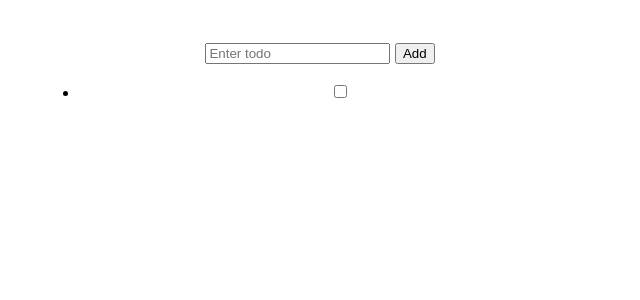
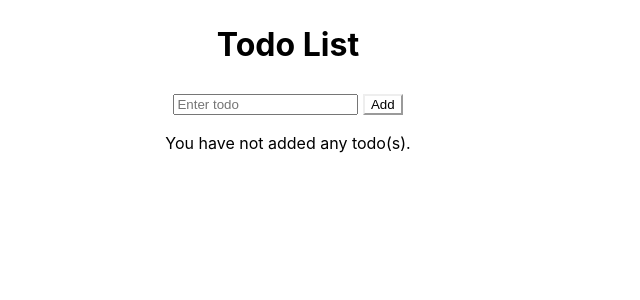
Before and after one commit to kevinvantus/svelte-todo-app, a Svelte app: page / in a window 1280 px wide. Shown: the top 300 px of the page, without its empty margins (0-640 px from the left). Built offline with nearby package versions, Linux system fonts and the light colour scheme.

Commit message:
validate new todo, add to list and render

```diff
--- a/src/App.svelte
+++ b/src/App.svelte
@@ -1,34 +1,111 @@
 <script>
-  const todos = [];
+  // @ts-nocheck
+  $: todoTitle = "";
+  $: todos = [];
+  let todoExists = false;
+  const priorities = {
+    low: "low",
+    normal: "normal",
+    high: "high",
+  };
 
   function submit() {
-    console.log("form submitted");
+    if (!todoTitle.length) return;
+
+    const todo = {
+      id: crypto.randomUUID(),
+      title: todoTitle.trim(),
+      done: false,
+      priority: "normal",
+    };
+    const todoIndex = todos.findIndex(
+      todo => todo.title.toLowerCase() === todoTitle.toLowerCase()
+    );
+
+    if (todoIndex === -1) {
+      todos = [...todos, todo];
+      todoTitle = "";
+    }
+  }
+
+  function input(evt) {
+    todoTitle = evt.target.value;
+
+    const todoIndex = todos.findIndex(
+      todo => todo.title.trim().toLowerCase() === todoTitle.trim().toLowerCase()
+    );
+
+    if (todoIndex > -1) {
+      todoExists = true;
+    } else {
+      todoExists = false;
+    }
   }
 </script>
 
 <main class="container">
-  <div class="card">
-    <form>
-      <!-- <form on:submit={submit}> -->
+  <h1 class="heading-level-1 u-text-center">Todo List</h1>
+
+  <div class="card u-margin-block-start-24">
+    <form on:submit|preventDefault={submit}>
       <div class="u-flex u-gap-12">
         <input
           type="text"
           class="input-text u-text-start"
           placeholder="Enter todo"
+          value={todoTitle}
+          on:input={input}
         />
-        <button class="button" on:click={submit}>
+        <button
+          class="button"
+          style="background-color: hsl(var(--color-information-100)); border-color: hsl(var(--color-information-100));"
+          on:click={submit}
+        >
           <span class="icon-plus" />
           <span class="text">Add</span></button
         >
       </div>
     </form>
 
-    <ul class="list u-text-start u-margin-block-start-32">
-      <li>
-        <input type="checkbox" id="" class="input-check" />
-        <label for="" />
-      </li>
-    </ul>
+    {#if todoExists}
+      <div class="u-text-center u-color-text-warning u-margin-block-start-16">
+        <p class="u-flex u-cross-center u-main-center">
+          <span class="icon-exclamation" />
+          <span>{todoTitle} already exists.</span>
+        </p>
+      </div>
+    {/if}
+
+    {#if todos.length}
+      <ul class="list u-gap-16 u-text-start u-margin-block-start-24">
+        {#each todos as todo (todo.id)}
+          <li class="u-flex u-cross-center u-gap-8">
+            <input type="checkbox" id={todo.title} class="input-check" />
+
+            <label for={todo.title} class="u-cursor-pointer u-capitalize"
+              >{todo.title}</label
+            >
+
+            <button
+              type="button"
+              class="button u-margin-inline-start-auto u-color-text-info is-text is-only-icon u-padding-0"
+            >
+              <span class="icon-pencil" />
+            </button>
+            <button
+              type="button"
+              class="button u-color-text-danger is-text is-only-icon u-padding-0"
+            >
+              <span class="icon-trash" />
+            </button>
+          </li>
+        {/each}
+      </ul>
+    {:else}
+      <p class="u-margin-block-start-24 u-text-center">
+        You have not added any todo(s).
+      </p>
+    {/if}
   </div>
 </main>
 
--- a/src/app.css
+++ b/src/app.css
@@ -23,7 +23,6 @@ body {
 #app {
   max-width: 1280px;
   margin: 0 auto;
-  padding: 2rem;
   text-align: center;
   height: 100%;
 }
```
